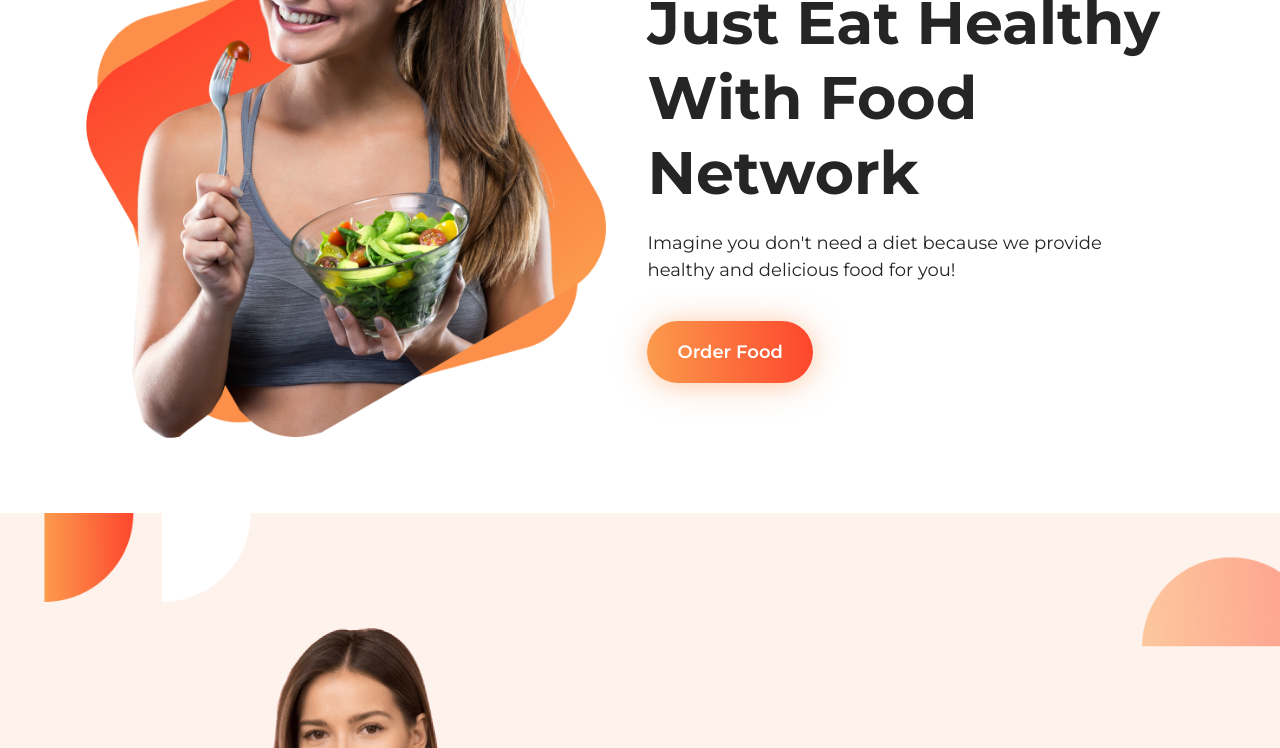
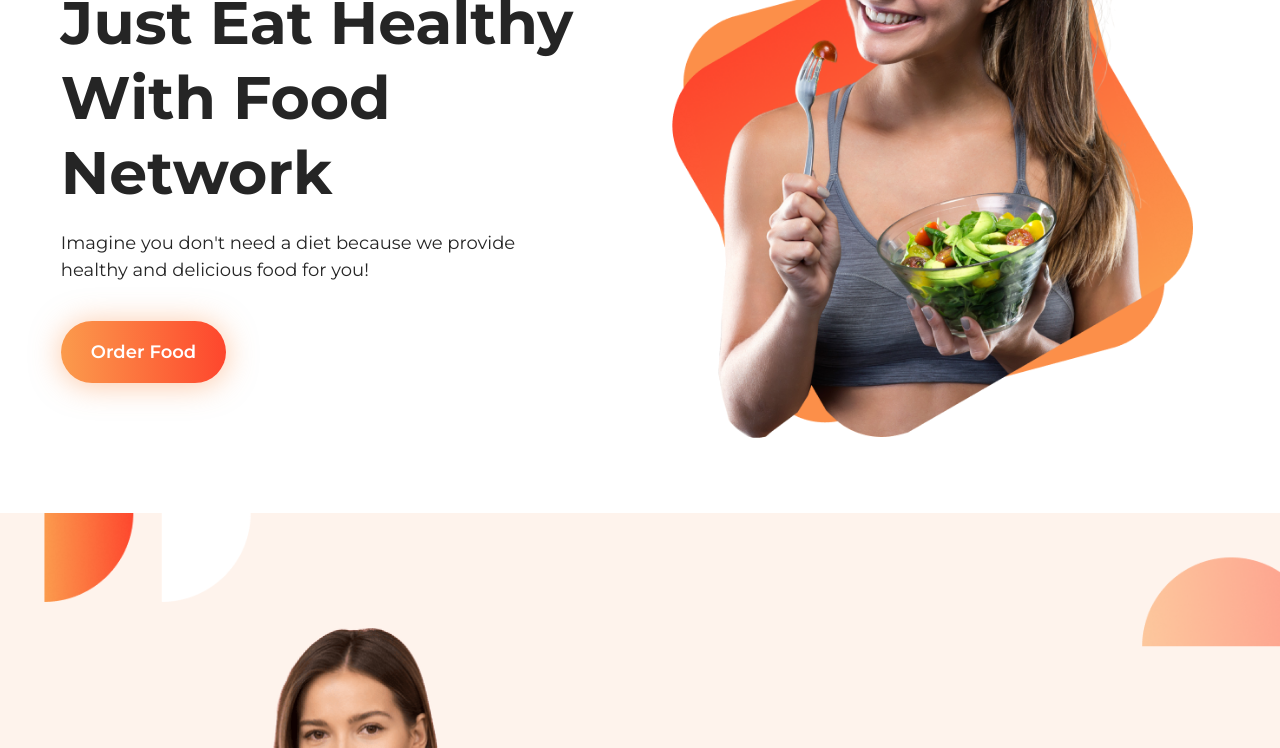
Before and after one commit to tanvirwebtech/food-island-responsive, a plain HTML site: page index.html in a window 1280 px wide. Shown: the part 401-1149 px from the top of the page. Drawn offline with nearby package versions, Linux system fonts and the light colour scheme; a script that the page names is missing.

Commit message:
minor change

```diff
--- a/index.html
+++ b/index.html
@@ -99,7 +99,13 @@
                 <div class="row">
                     <div class="col-md-11 col-sm-11 col-11 mx-auto">
                         <div class="row">
-                            <div class="col-md-6 col-sm-6 col-12 order-2 gy-4">
+                            <div
+                                class="
+                                    col-md-6 col-sm-6 col-12
+                                    order-2 order-sm-1 order-md-1
+                                    gy-4
+                                "
+                            >
                                 <div class="hero-info">
                                     <h1 class="hero-heading">
                                         <span class="color-orange">Skip</span>
@@ -121,7 +127,13 @@
                                     </div>
                                 </div>
                             </div>
-                            <div class="col-md-6 col-sm-6 col-12 order-1 gy-4">
+                            <div
+                                class="
+                                    col-md-6 col-sm-6 col-12
+                                    order-1 order-sm-2 order-md-2
+                                    gy-4
+                                "
+                            >
                                 <div class="hero-banner">
                                     <img
                                         src="images/hero-image.png"
```
